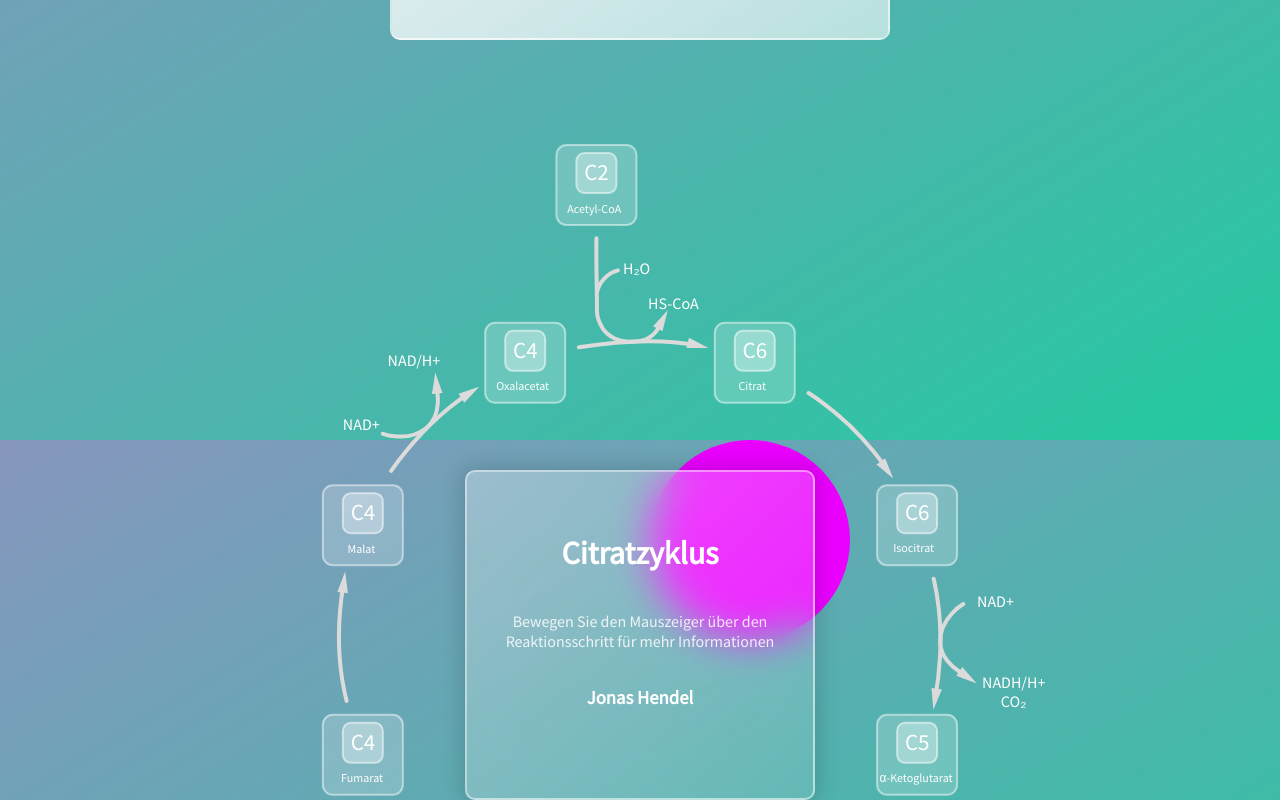
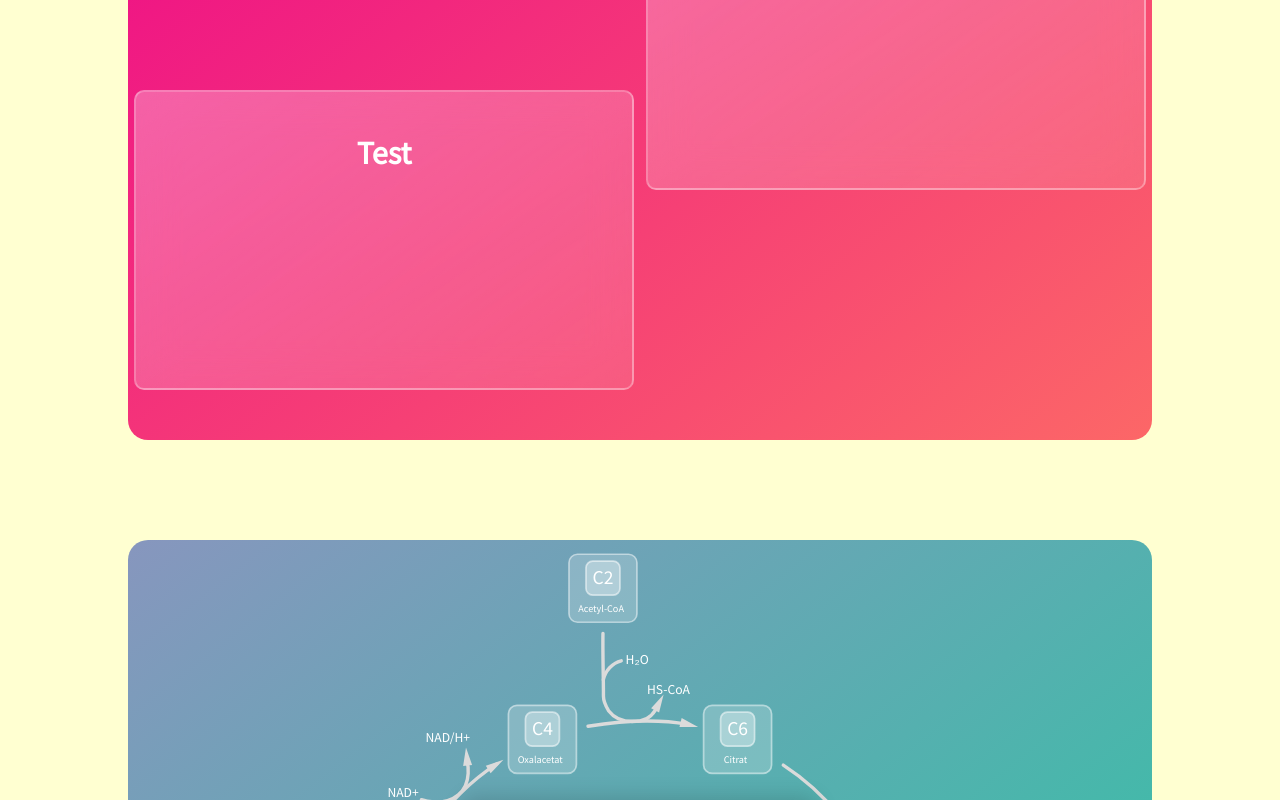
Before and after one commit to JonasHendel/Citratzyklus, a Next.js app in the folder client/: page / in a window 1280 px wide. Shown: the part 360-1160 px from the top of the page. Built offline with nearby package versions, Linux system fonts and the light colour scheme.

Commit message:
new design (beige background and content cards)

```diff
--- a/client/pages/index.js
+++ b/client/pages/index.js
@@ -34,12 +34,25 @@ export default function Home() {
 
 	return (
 		<>
-    <div className="circle"/>
 			<div className='container' ref={mDiv}>
-        <div className='textCard'>
-          <h1>Test</h1>
-          <p></p>
+        <div className='textContainer'>
+        <div className="leftCard">
+          <div className='textCard'>
+            <h1>Test</h1>
+            <p></p>
+          </div>
+          <div className='textCard'>
+            <h1>Test</h1>
+            <p></p>
+          </div>
         </div>
+        <div className='rightCard'>
+          <div className='textCard '>
+            <h1>Test</h1>
+            <p></p>
+          </div>
+        </div>
+      </div>
         <div className='graphContainer'>
           <div className='svg'>
             <CitratZyklusGraph hover={hover} setHover={setHover} setTitle={setTitle}/>
--- a/client/styles/globals.css
+++ b/client/styles/globals.css
@@ -8,35 +8,21 @@ body {
 }
 
 body {
-  min-height: 100vh;
-	background: linear-gradient(to right bottom, #8796be, #23caa0);
-	background-repeat: no-repeat;
-	background-attachment: fixed;
+	background: #FFFFD1;
 }
 
 a {
-	color: inherit;
+  color: inherit;
 	text-decoration: none;
 }
 
 * {
-	box-sizing: border-box;
+  box-sizing: border-box;
 }
 
 .card {
-	display: flex;
+  display: flex;
 	justify-content: center;
-}
-
-
-.circle {
-  position: absolute;
-  top: 800px;
-  left: 650px;
-  background: #ea00ff;
-  width: 200px;
-  height: 200px;
-  border-radius: 50%;
 }
 
 .container {
@@ -48,17 +34,27 @@ a {
 }
 
 .graphContainer {
+  width: 80vw;
+  height: 100vh;
+  border-radius: 20px;
+  background: linear-gradient(to right bottom, #8796be, #23caa0);
   display: flex;
   justify-content: center;
   position: relative;
 }
 
+.svg {
+  z-index: 50;
+  margin-top: 10px;
+}
+
 .svg2 {
-  width: 1000px
+  width: 850px
 }
 
 .card {
-  margin-top: 330px;
+  z-index: 50;
+  margin-top: 260px;
 	width: 350px;
 	height: 330px;
 	background: linear-gradient(to right bottom, rgba(255, 255, 255, 0.3), rgba(255, 255, 255, 0.1));
@@ -122,13 +118,14 @@ a {
 }
 
 .textCard {
-  margin: 100px 0px 100px 0px;
+  margin: 0px 0px 0px 0px;
   display: flex;
   flex-direction: column;
   align-items: center;
   width: 500px;
   height: 300px;
-  background: linear-gradient(to right bottom, rgba(255, 255, 255, 0.9), rgba(255, 255, 255, 0.6));
+  background: linear-gradient(to right bottom, rgba(255, 255, 255, 0.3), rgba(255, 255, 255, 0.1));
+  backdrop-filter: blur(20px);
   backdrop-filter: blur(20px);
 	border-radius: 10px;
 	padding: 20px;
@@ -140,3 +137,23 @@ a {
 .st6 {
   fill: white;
 }
+
+.textContainer {
+  margin-bottom: 100px;
+  background: linear-gradient(to right bottom, #ec008c, #fc6767);
+  border-radius: 20px;
+  width: 80vw;
+  height: 100vh;
+  display: flex;
+  justify-content: space-around;
+}
+.rightCard{
+  display: flex;
+  align-items: center;
+}
+
+.leftCard {
+  display: flex;
+  flex-direction: column;
+  justify-content: space-around;
+}
```
